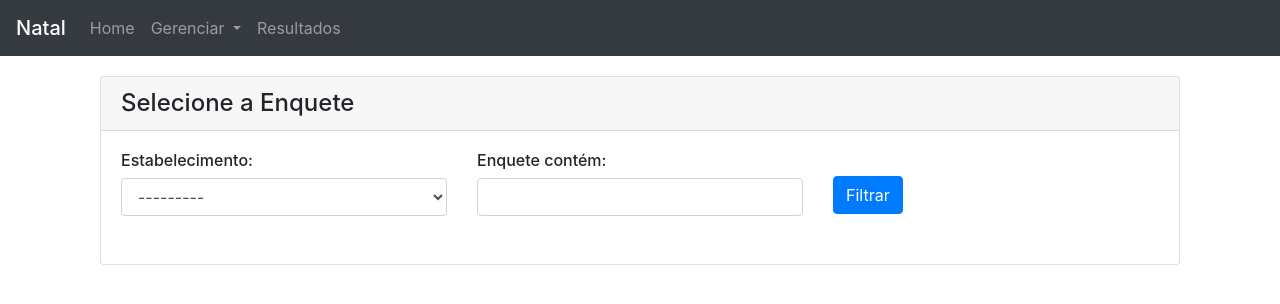
After one commit to higorgustavo/natal-avaliacoes, a Django app: page /resultados/ in a window 1280 px wide. The commit adds this page. Shown: the top 304 px of the page. Run offline with Django 3.2, Linux system fonts and the light colour scheme; data that the repository does not hold is empty; some libraries are stand-ins or nearby versions.

Commit message:
Add pag resultados

```diff
--- a/avaliacoes/filters.py
+++ b/avaliacoes/filters.py
@@ -10,11 +10,12 @@ OPCOES = (
 
 
 class EnqueteFilter(django_filters.FilterSet):
+    enquete_texto = django_filters.CharFilter(lookup_expr='icontains')
     isAtiva = django_filters.ChoiceFilter(choices=OPCOES)
 
     class Meta:
         model = Enquente
-        fields = ['estabelecimento', 'isAtiva']
+        fields = ['estabelecimento', 'enquete_texto', 'isAtiva']
         # se quiser fazer virar o check
         # filter_overrides = {
         #     models.BooleanField: {
--- a/avaliacoes/models.py
+++ b/avaliacoes/models.py
@@ -12,14 +12,14 @@ class Enquente(models.Model):
     estabelecimento = models.ForeignKey(Estabelecimento, on_delete=models.CASCADE)
     enquete_texto = models.TextField(max_length=500, verbose_name="Enquete")
     isAtiva = models.BooleanField(default=True, verbose_name="Enquete Ativa")
-    data_enquete = models.DateField(auto_now=True)
+    data_enquete = models.DateField(auto_now_add=True)
 
     def __str__(self):
         return str(self.id) + " | " + self.enquete_texto
 
     class Meta:
         verbose_name = "Enquete"
-        verbose_name_plural = "Enquete"
+        verbose_name_plural = "Enquetes"
         ordering = ['-data_enquete']
 
 
--- a/avaliacoes/templates/enquete/list_enquetes.html
+++ b/avaliacoes/templates/enquete/list_enquetes.html
@@ -1,7 +1,7 @@
 {% extends 'base.html' %}
 {% load widget_tweaks %}
 
-{% block titulo %} Perguntas {% endblock %}
+{% block titulo %} Enquetes {% endblock %}
 
 {% block navbar %}
     {% include 'components/_navbar.html' %}
@@ -44,7 +44,7 @@
                 {% for enquete in enquetes %}
                     <ul class="list-group list-group-flush">
                         <li class="list-group-item">
-                            <h5>{{ enquete.enquete_texto }} | {{ enquete.data_enquete|date:"d/m/Y" }}
+                            <h5>{{ enquete.enquete_texto|upper }} | {{ enquete.data_enquete|date:"d/m/Y" }}
                                 <a href="{% url 'deletar_enquete' enquete.id %}">
                                     <span class="material-icons icon delete-color">
                                         delete
--- a/avaliacoes/templates/estabelecimento/estabelecimento_form.html
+++ b/avaliacoes/templates/estabelecimento/estabelecimento_form.html
@@ -1,6 +1,6 @@
 {% extends 'base.html' %}
 
-{% block titulo %} Formulário - Estabeleciomento {% endblock %}
+{% block titulo %} Estabeleciomentos {% endblock %}
 
 {% block navbar %}
     {% include 'components/_navbar.html' %}
--- /dev/null
+++ b/avaliacoes/templates/resultado/list_resultados.html
@@ -0,0 +1,49 @@
+{% extends 'base.html' %}
+{% load widget_tweaks %}
+
+{% block titulo %} Resultados {% endblock %}
+
+{% block navbar %}
+    {% include 'components/_navbar.html' %}
+{% endblock %}
+
+{% block content %}
+    <div class="container">
+        <div class="card lojas-cadastradas">
+            <h4 class="card-header">Selecione a Enquete</h4>
+            <div class="card-body">
+                <form method="get" class="filter-form">
+                    <div class="row">
+                        <div class="col-sm">
+                            <h6>
+                                {{ enquete_filter.form.estabelecimento.label_tag }}
+                                {% render_field enquete_filter.form.estabelecimento|add_class:'form-control' %}
+                            </h6>
+                        </div>
+                        <div class="col-sm">
+                            <h6>
+                                {{ enquete_filter.form.enquete_texto.label_tag }}
+                                {% render_field enquete_filter.form.enquete_texto|add_class:'form-control' %}
+                            </h6>
+                        </div>
+                        <div class="col-sm posi-button-filter">
+                            <button type="submit" class="btn btn-primary">Filtrar</button>
+                        </div>
+                    </div>
+                </form>
+                {% for enquete in enquetes %}
+                    <ul class="list-group list-group-flush">
+                        <li class="list-group-item">
+                            <h5>{{ enquete.enquete_texto|upper }}
+                                <a href="{% url 'resultado_enquete' enquete.id %}">
+                                    Visualizar Resultado
+                                </a>
+                            </h5>
+                        </li>
+                    </ul>
+                    <th></th>
+                {% endfor %}
+            </div>
+        </div>
+    </div>
+{% endblock %}
--- a/avaliacoes/urls.py
+++ b/avaliacoes/urls.py
@@ -15,4 +15,8 @@ urlpatterns = [
     path('enquete/add', cadastrar_enquete, name='cadastrar_enquete'),
     path('enquete/<int:id>/editar', editar_enquete, name='editar_enquete'),
     path('enquete/<int:id>/deletar', deletar_enquete, name='deletar_enquete'),
+
+    # Resultados
+    path('resultados/', resultados, name='resultados'),
+    path('enquete/<int:id>/resultado', resultado_enquete, name='resultado_enquete'),
 ]
--- a/avaliacoes/views.py
+++ b/avaliacoes/views.py
@@ -17,7 +17,7 @@ def listar_estabeleciomentos(request):
 
 def listar_enquetes(request, id):
     estabelecimento = Estabelecimento.objects.get(pk=id)
-    enquetes = Enquente.objects.filter(estabelecimento_id=estabelecimento.id)
+    enquetes = Enquente.objects.filter(estabelecimento_id=estabelecimento.id, isAtiva=True)
     context = {
         'estabelecimento': estabelecimento,
         'enquetes': enquetes
@@ -200,3 +200,25 @@ def deletar_enquete(request, id):
         'enquete': enquete
     }
     return render(request, 'enquete/delete_enquete.html', context)
+
+
+# Resultados
+def resultados(request):
+    enquetes = Enquente.objects.all().filter(isAtiva=True)
+    enquete_filter = EnqueteFilter(request.GET, queryset=enquetes)
+    enquetes = enquete_filter.qs
+    context = {
+        'enquetes': enquetes,
+        'enquete_filter': enquete_filter
+    }
+    return render(request, 'resultado/list_resultados.html', context)
+
+
+def resultado_enquete(request, id):
+    enquete = Enquente.objects.get(pk=id)
+    alternativas = Alternativa.objects.filter(enquete_id=enquete.id)
+    context = {
+        'enquete': enquete,
+        'alternativas': alternativas
+    }
+    return render(request, 'resultado/resultado_enquete.html', context)
--- a/templates/components/_navbar.html
+++ b/templates/components/_navbar.html
@@ -1,6 +1,7 @@
 <nav class="navbar navbar-expand-lg navbar navbar-dark bg-dark">
     <a class="navbar-brand mb-0 h1" href="{% url 'listar_estabeleciomentos' %}">Natal</a>
-  <button class="navbar-toggler" type="button" data-toggle="collapse" data-target="#navbarSupportedContent" aria-controls="navbarSupportedContent" aria-expanded="false" aria-label="Toggle navigation">
+    <button class="navbar-toggler" type="button" data-toggle="collapse" data-target="#navbarSupportedContent"
+            aria-controls="navbarSupportedContent" aria-expanded="false" aria-label="Toggle navigation">
         <span class="navbar-toggler-icon"></span>
     </button>
 
@@ -10,18 +11,18 @@
                 <a class="nav-item nav-link" href="{% url 'listar_estabeleciomentos' %}">Home</a>
             </li>
             <li class="nav-item dropdown">
-        <a class="nav-link dropdown-toggle" href="#" id="navbarDropdown" role="button" data-toggle="dropdown" aria-haspopup="true" aria-expanded="false">
+                <a class="nav-link dropdown-toggle" href="#" id="navbarDropdown" role="button" data-toggle="dropdown"
+                   aria-haspopup="true" aria-expanded="false">
                     Gerenciar
                 </a>
                 <div class="dropdown-menu" aria-labelledby="navbarDropdown">
-          <a class="dropdown-item" href="{% url 'cadastrar_estabelecimento' %}">Estabeleciomentos</a>
+                    <a class="dropdown-item" href="{% url 'cadastrar_estabelecimento' %}">Estabelecimentos</a>
+                    <div class="dropdown-divider"></div>
                     <a class="dropdown-item" href="{% url 'gerenciar_lista_esquentes' %}">Enquetes</a>
-          <div class="dropdown-divider"></div>
-          <a class="dropdown-item" href="#">Something else here</a>
                 </div>
             </li>
             <li class="nav-item">
-        <a class="nav-item nav-link" href="#">Resultados</a>
+                <a class="nav-item nav-link" href="{% url 'resultados' %}">Resultados</a>
             </li>
         </ul>
     </div>
```
Also changed, not shown: avaliacoes/templates/resultado/resultado_enquete.html (added, +21 -0 lines), avaliacoes/migrations/0001_initial.py (deleted). Lines whose indentation alone changed are shown as unchanged.
